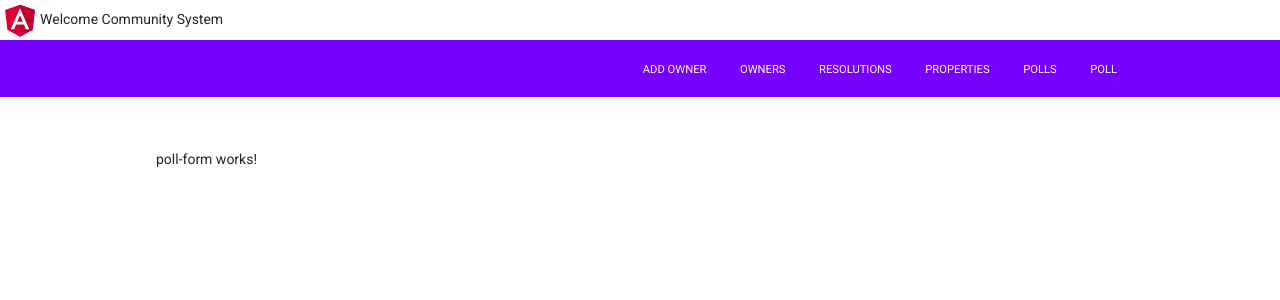
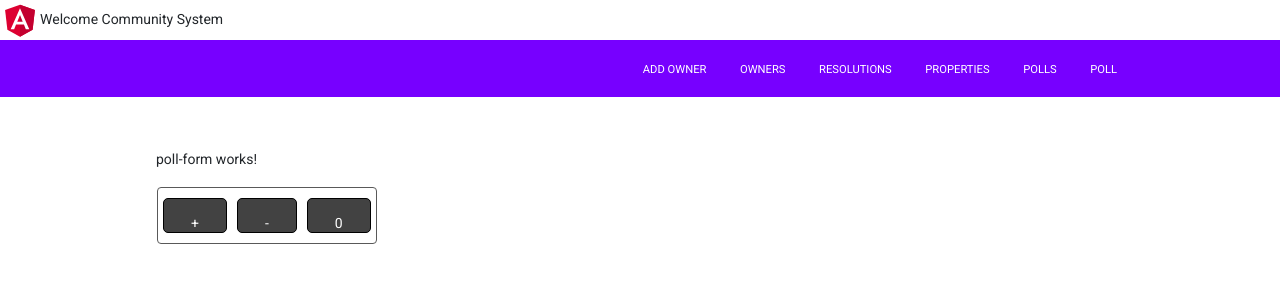
Before and after one commit to RomanBulinski/Community_System, an Angular app in the folder front/frontapp/: page /poll_form in a window 1280 px wide. Shown: the top 300 px of the page. Built offline with nearby package versions, Linux system fonts and the light colour scheme.

Commit message:
Installed  Matt button togle group

```diff
--- a/front/frontapp/src/app/pages/poll-form/poll-form.component.html
+++ b/front/frontapp/src/app/pages/poll-form/poll-form.component.html
@@ -1,12 +1,12 @@
 <p>poll-form works!</p>
 
-<!--<td>-->
-<!--  <mat-button-toggle-group #vote="matButtonToggleGroup" name="fontStyle" aria-label="Font Style"-->
-<!--&lt;!&ndash;                           [value]="selectedValue(owner.list_of_votes)"&ndash;&gt;-->
-<!--&lt;!&ndash;                           (click)="onClick(owner.property, vote.value,  owner.participation, owner.list_of_votes  )"&ndash;&gt;-->
-<!--&lt;!&ndash;                           [disabled]="!authService.isLoggedInAdmin()">&ndash;&gt;-->
-<!--    <mat-button-toggle value="TAK">+</mat-button-toggle>-->
-<!--    <mat-button-toggle value="NIE">-</mat-button-toggle>-->
-<!--    <mat-button-toggle value="WSTRZY">0</mat-button-toggle>-->
-<!--  </mat-button-toggle-group>-->
-<!--</td>-->
+<td>
+  <mat-button-toggle-group #vote="matButtonToggleGroup" name="fontStyle" aria-label="Font Style">
+<!--                           [value]="selectedValue(owner.list_of_votes)"-->
+<!--                           (click)="onClick(owner.property, vote.value,  owner.participation, owner.list_of_votes  )"-->
+<!--                           [disabled]="!authService.isLoggedInAdmin()">-->
+    <mat-button-toggle value="TAK">+</mat-button-toggle>
+    <mat-button-toggle value="NIE">-</mat-button-toggle>
+    <mat-button-toggle value="WSTRZY">0</mat-button-toggle>
+  </mat-button-toggle-group>
+</td>
```
